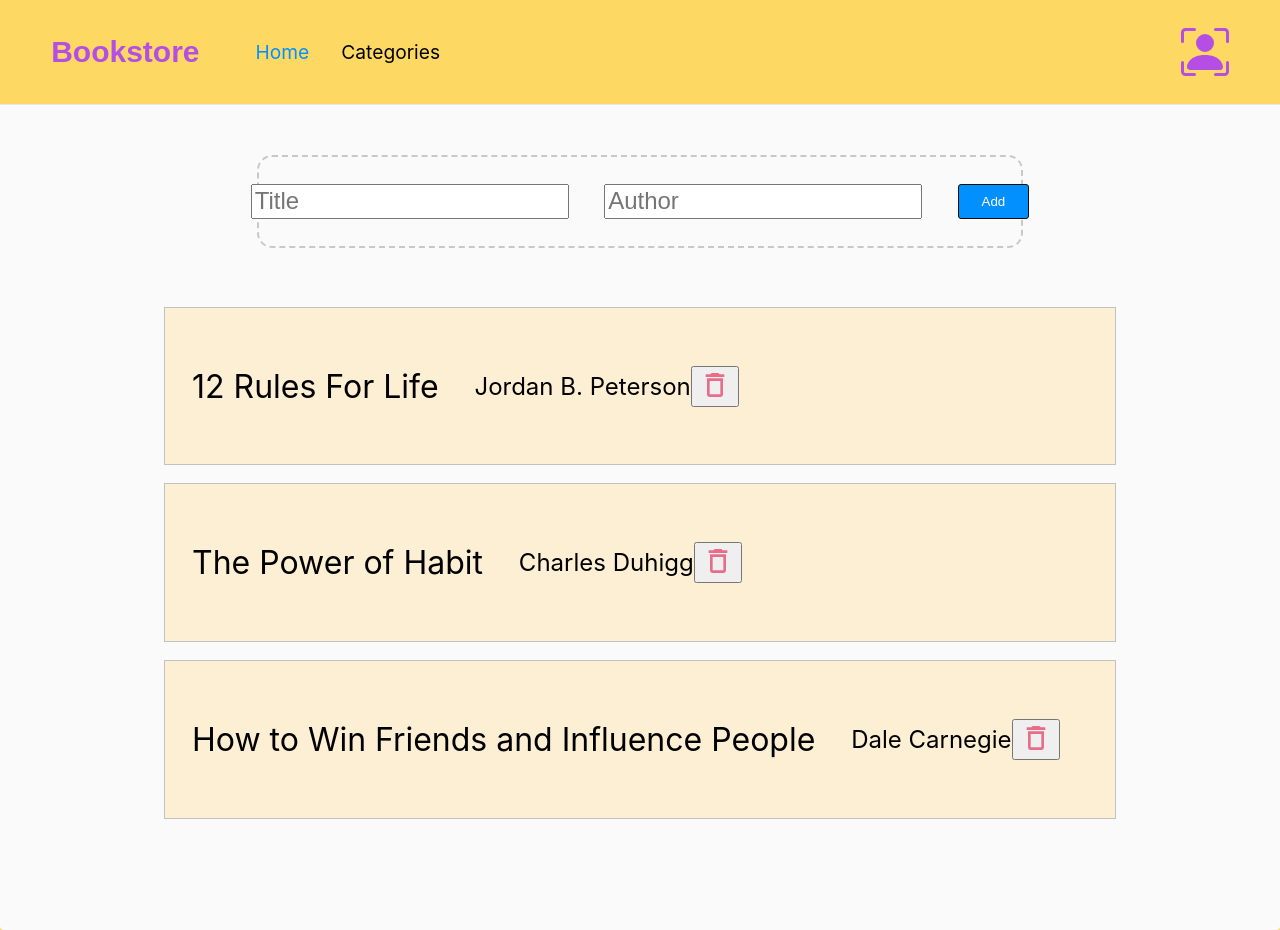
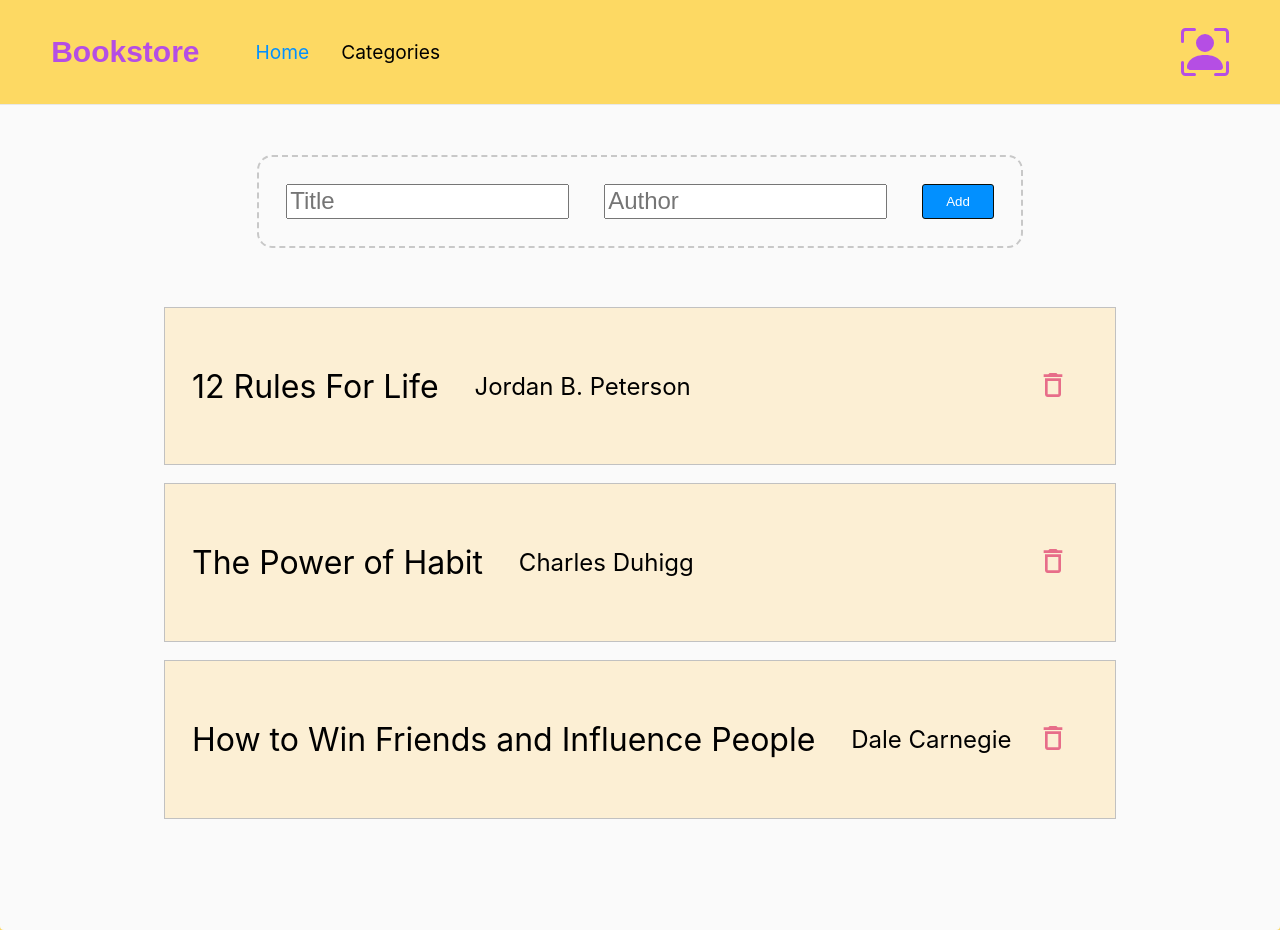
Before and after one commit to lucy-sees/React-Bookstore-App, a React (Create React App) app: page / in a window 1280 px wide. Built offline with nearby package versions, Linux system fonts and the light colour scheme.

Commit message:
Adjust styling

```diff
--- a/src/styles/Book.css
+++ b/src/styles/Book.css
@@ -6,9 +6,3 @@
   font-size: 1.5rem;
   margin-left: 4%;
 }
-
-.book-delete-btn {
-  color: #e76d89;
-  margin-left: auto;
-  font-size: 2rem;
-}
--- a/src/styles/Categories.css
+++ b/src/styles/Categories.css
@@ -1,11 +1,13 @@
 .categories-container {
+  display: flex;
+  flex-direction: column;
   height: 50vh;
   display: flex;
   align-items: center;
-  justify-content: center;
 }
 
 .check-btn {
+  margin-top: 10%;
   background-color: #0290ff;
   border-radius: 3px;
   border: 1px solid #0b0e07;
@@ -22,3 +24,10 @@
   position: relative;
   top: 1px;
 }
+
+.under {
+  font-size: 5rem;
+  color: #0290ff;
+  opacity: 50%;
+  margin-bottom: 0;
+}
--- a/src/styles/Form.css
+++ b/src/styles/Form.css
@@ -10,6 +10,7 @@
 input {
   margin-right: 5%;
   font-size: 1.5rem;
+  width: 50%;
 }
 
 .add-btn {
--- a/src/styles/Home.css
+++ b/src/styles/Home.css
@@ -21,3 +21,17 @@ hr {
   width: 70%;
   margin: 2%;
 }
+
+.not-visible {
+  border: none;
+  background-color: unset;
+  width: 0;
+  margin-left: auto;
+  margin-right: 5%;
+}
+
+.book-delete-btn {
+  color: #e76d89;
+  font-size: 2rem;
+  cursor: pointer;
+}
```
